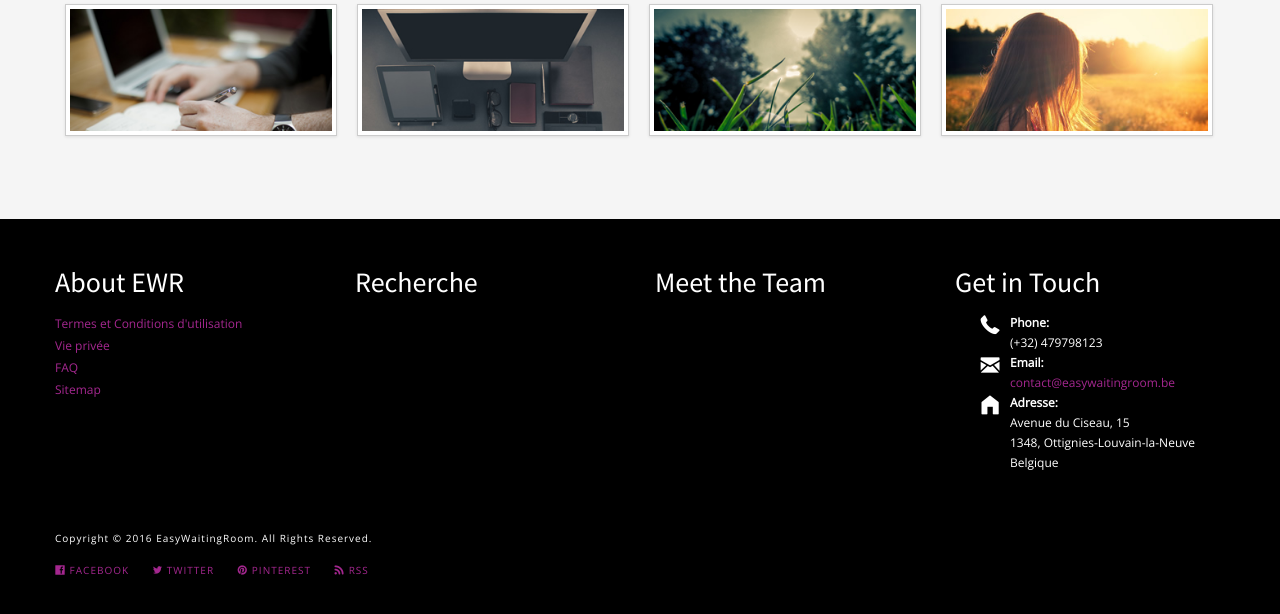
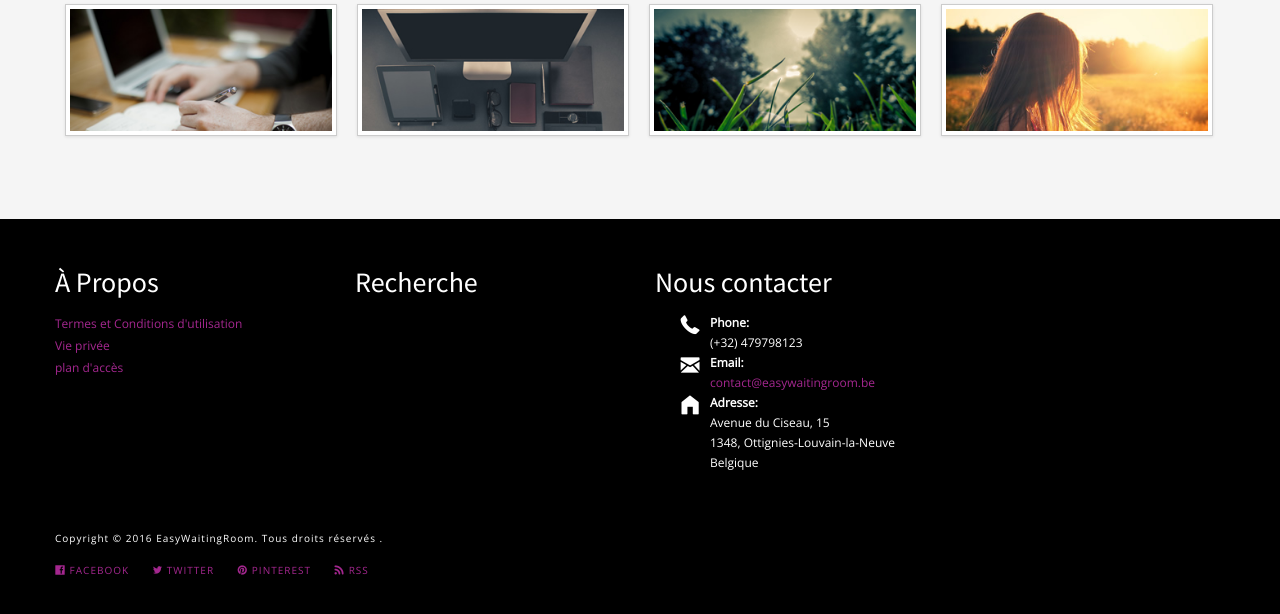
Before and after one commit to Martinouh/Integration_Web, a PHP site: page /projet_int/ in a window 1280 px wide. Shown: the part 930-1544 px from the top of the page. Run offline with PHP 8.4, Linux system fonts and the light colour scheme; some web fonts are replaced.

Commit message:
trad fr-en accueil

```diff
--- a/site/index.php
+++ b/site/index.php
@@ -210,7 +210,7 @@ if(!isset($_SESSION['is'])) {
             <div class="row-fluid">
                 <div class="span3" id="footerArea1">
 
-                    <h3>About EWR </h3>
+                    <h3>À Propos</h3>
 
                     <!-- <p>
 
@@ -219,8 +219,7 @@ if(!isset($_SESSION['is'])) {
                     <p>
                         <a href="#" title="Terms of Use">Termes et Conditions d'utilisation</a><br />
                         <a href="#" title="Privacy Policy">Vie privée</a><br />
-                        <a href="#" title="FAQ">FAQ</a><br />
-                        <a href="#" title="Sitemap">Sitemap</a>
+                        <a href="#" title="Sitemap">plan d'accès</a>
                     </p>
 
                 </div>
@@ -244,16 +243,9 @@ if(!isset($_SESSION['is'])) {
                     </p> -->
 
                 </div>
-                <div class="span3" id="footerArea3">
-
-                    <a href="about"><h3>Meet the Team</h3></a>
-                    <!-- <p>
-                    </p> -->
-                </div>
                 <div class="span3" id="footerArea4">
 
-                    <h3>Get in Touch</h3>
-
+                    <h3>Nous contacter </h3>
                     <ul id="contact-info">
                         <li>
                             <i class="general foundicon-phone icon"></i>
@@ -284,7 +276,7 @@ if(!isset($_SESSION['is'])) {
             <div class="row-fluid">
                 <div class="span12">
                     <p class="copyright">
-                        Copyright © 2016 EasyWaitingRoom. All Rights Reserved.
+                        Copyright © 2016 EasyWaitingRoom. Tous droits réservés .
                     </p>
 
                     <p class="social_bookmarks">
```
